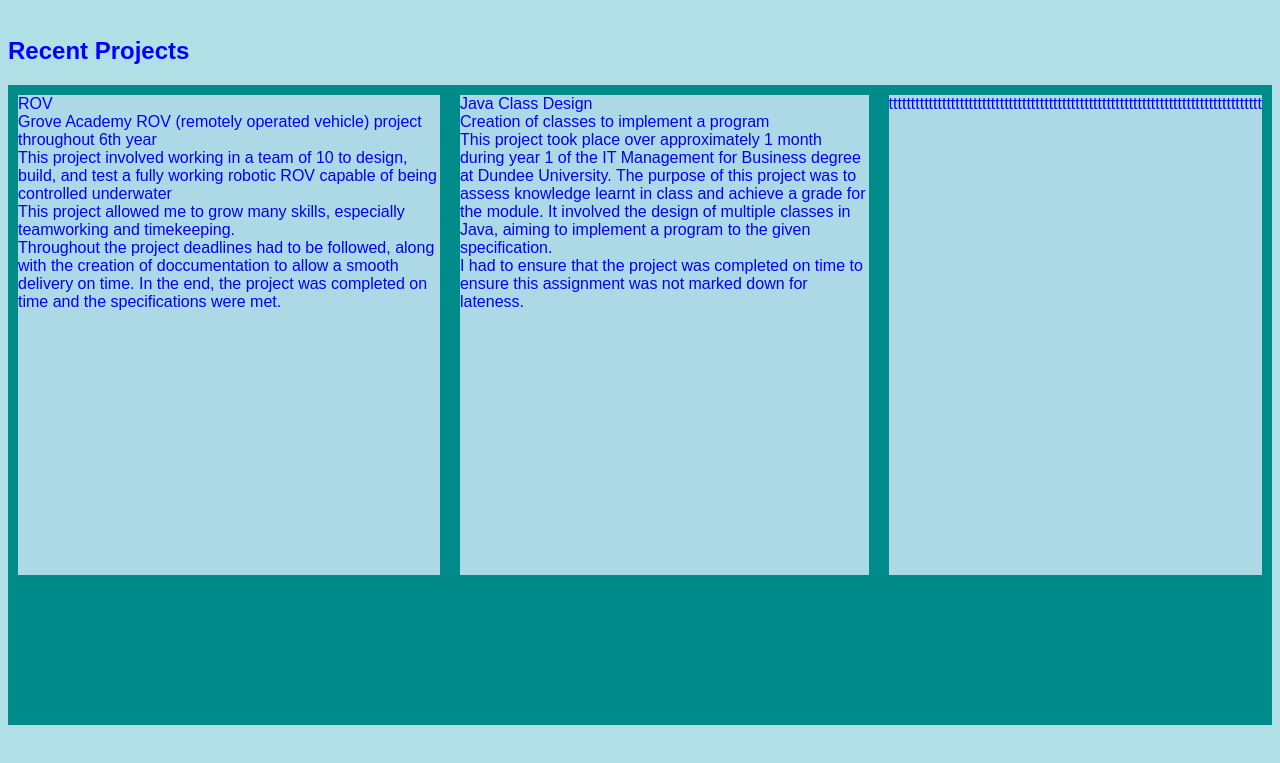
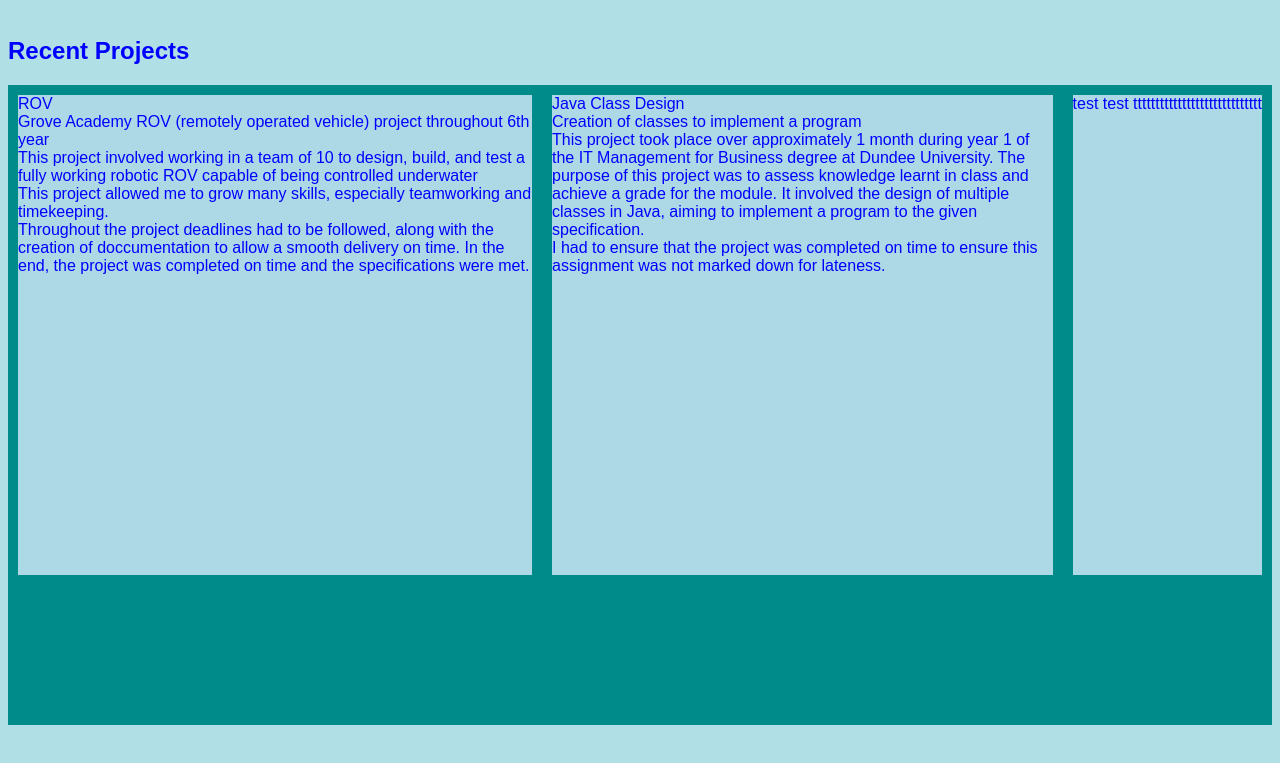
Before and after one commit to Cameronb09/website, a plain HTML site: page portfolio.html in a window 1280 px wide. Shown: the part 649-1412 px from the top of the page. Drawn offline with Linux system fonts and the light colour scheme.

Commit message:
Update portfolio.html

```diff
--- a/portfolio.html
+++ b/portfolio.html
@@ -99,7 +99,7 @@
     The purpose of this project was to assess knowledge learnt in class and achieve a grade for the module.
     It involved the design of multiple classes in Java, aiming to implement a program to the given specification. <br>
     I had to ensure that the project was completed on time to ensure this assignment was not marked down for lateness.</div>
-    <div class="pr3">tttttttttttttttttttttttttttttttttttttttttttttttttttttttttttttttttttttttttttttttttttt</div>
+    <div class="pr3">test test   ttttttttttttttttttttttttttttt</div>
 </div>
 
 <br><br><br>
```
